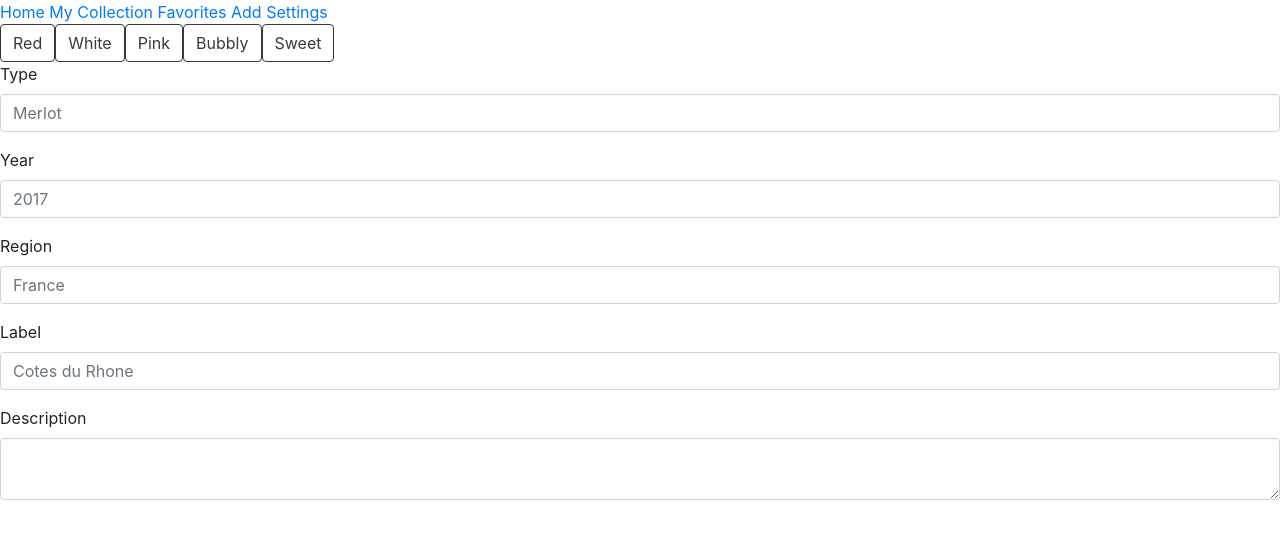
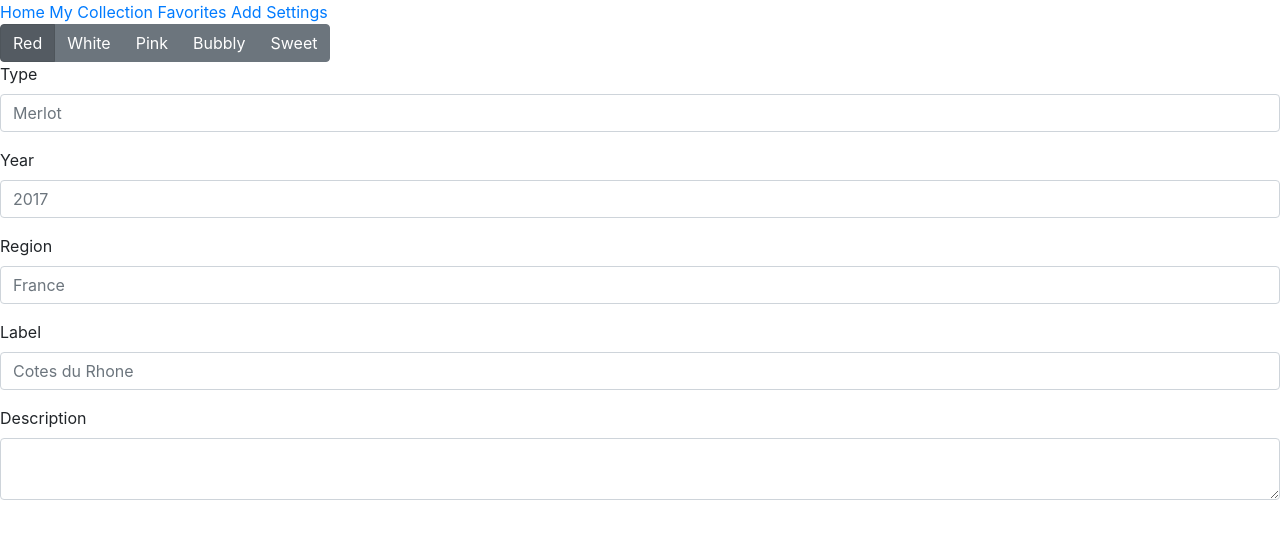
Before and after one commit to verdabursal/connoisseuse-frontend, a React (Create React App) app: page /add in a window 1280 px wide. Shown: the top 538 px of the page. Built offline with nearby package versions, Linux system fonts and the light colour scheme.

Commit message:
added toggling of active states in wine category radio buttons

```diff
--- a/src/components/Add.jsx
+++ b/src/components/Add.jsx
@@ -4,18 +4,66 @@ class Add extends React.Component {
     constructor(props) {
         super(props);
         this.state = {
-            category: ""
+            category: "red"
         };
     }
+
+    handleChange = async event => {
+        await this.setState({ category: event.target.value });
+    };
 
     render() {
         return(
             <div>
-                <button type="button" className="btn btn-outline-dark">Red</button>
-                <button type="button" className="btn btn-outline-dark">White</button>
-                <button type="button" className="btn btn-outline-dark">Pink</button>
-                <button type="button" className="btn btn-outline-dark">Bubbly</button>
-                <button type="button" className="btn btn-outline-dark">Sweet</button>
+                <form>
+                <div className="btn-group btn-group-toggle" data-toggle="buttons">
+                    <label className={
+                        this.state.category === "red"
+                            ? "btn btn-secondary active"
+                            : "btn btn-secondary"}>
+                        <input type="radio" name="options" id="option1" value="red" autoComplete="off"
+                               onChange={event => {this.handleChange(event)}}
+                               checked={this.state.category === "red"}/>
+                        Red
+                    </label>
+                    <label className={
+                        this.state.category === "white"
+                            ? "btn btn-secondary active"
+                            : "btn btn-secondary"}>
+                        <input type="radio" name="options" id="option2" value="white" autoComplete="off"
+                               onChange={event => {this.handleChange(event)}}
+                               checked={this.state.category === "white"}/>
+                        White
+                    </label>
+                    <label className={
+                        this.state.category === "pink"
+                            ? "btn btn-secondary active"
+                            : "btn btn-secondary"}>
+                        <input type="radio" name="options" id="option3" value="pink" autoComplete="off"
+                               onChange={event => {this.handleChange(event)}}
+                               checked={this.state.category === "pink"}/>
+                        Pink
+                    </label>
+                    <label className={
+                        this.state.category === "bubbly"
+                            ? "btn btn-secondary active"
+                            : "btn btn-secondary"}>
+                        <input type="radio" name="options" id="option4" value="bubbly" autoComplete="off"
+                               onChange={event => {this.handleChange(event)}}
+                               checked={this.state.category === "bubbly"}/>
+                        Bubbly
+                    </label>
+                    <label className={
+                        this.state.category === "sweet"
+                            ? "btn btn-secondary active"
+                            : "btn btn-secondary"}>
+                        <input type="radio" name="options" id="option5" value="sweet" autoComplete="off"
+                               onChange={event => {this.handleChange(event)}}
+                               checked={this.state.category === "sweet"}/>
+                        Sweet
+                    </label>
+                </div>
+                </form>
 
                 <div className="form-group">
                     <label htmlFor="inputType">Type</label>
```
